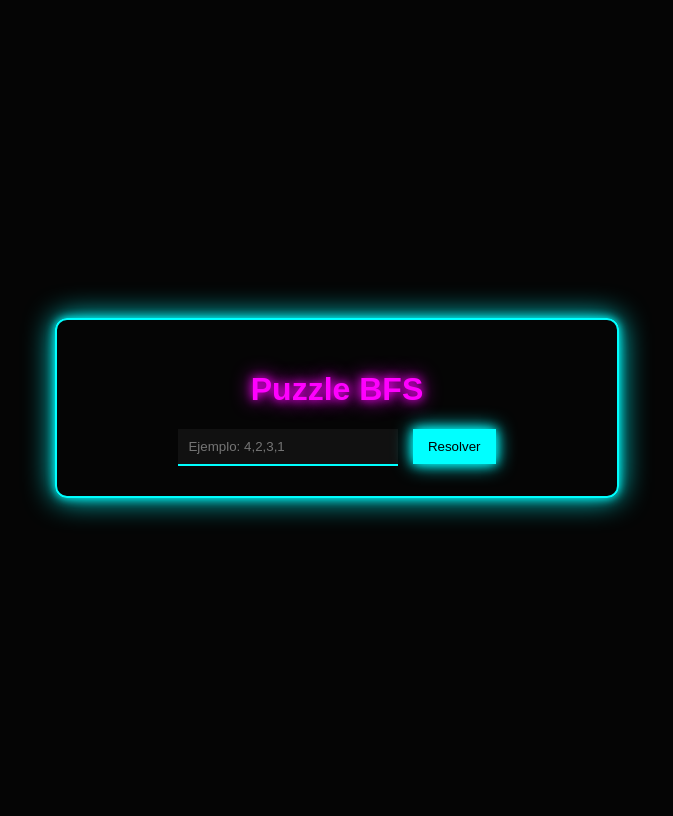
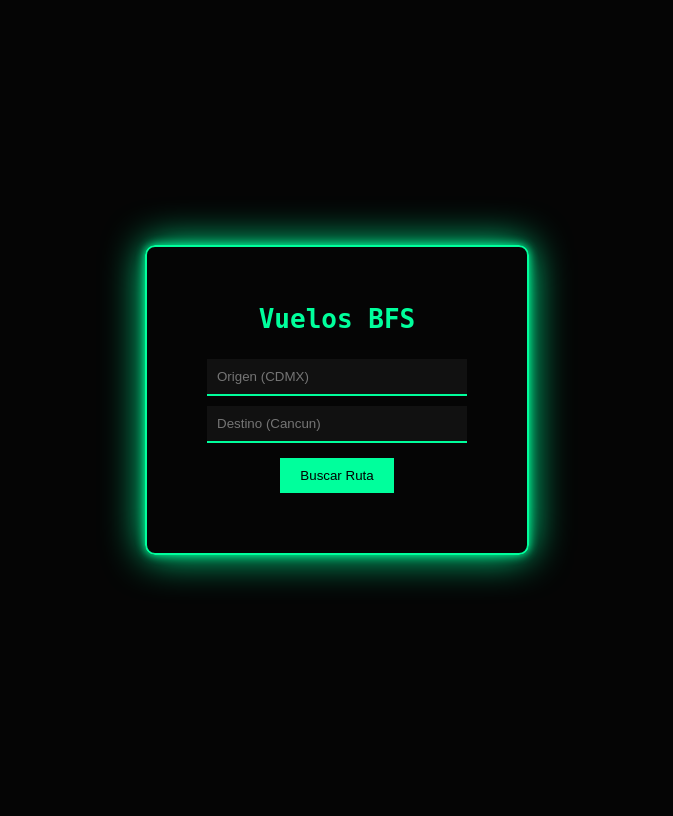
Before and after one commit to Misael10x/puzzle-bfs, a Flask app: page / in a window 1280 px wide. Shown: the whole page, without its empty margins (303-976 px from the left). After the commit the page ends 586 px from the top, so only its background shows below. Run offline with Flask 3, Linux system fonts and the light colour scheme.

Commit message:
vuelos bfs listo

```diff
--- a/app.py
+++ b/app.py
@@ -1,40 +1,79 @@
 from flask import Flask, render_template, request, jsonify
-from bfs import buscar_solucion_BSF
+from collections import deque
 
 app = Flask(__name__)
 
-# Ruta principal (Frontend)
+# Grafo de vuelos
+vuelos = {
+    "JiloYork": ["CDMX", "Hidalgo"],
+    "Hidalgo": ["SLP", "JiloYork", "Monterrey"],
+    "Monterrey": ["CDMX", "Hidalgo"],
+    "QRO": ["SLP"],
+    "SLP": ["Zacatecas", "QRO", "Hidalgo", "CDMX", "Tamaulipas"],
+    "Zacatecas": ["GDL", "SLP"],
+    "Morelos": ["CDMX", "Tamaulipas"],
+    "CDMX":["Monterrey", "Tamaulipas", "Morelos", "JiloYork", "SLP"],
+    "Tamaulipas":["CDMX", "Morelos", "SLP"],
+    "GDL":["Zacatecas"]
+}
+
+# BFS para encontrar ruta
+def bfs_vuelos(inicio, destino):
+
+    cola = deque()
+    cola.append((inicio, [inicio]))
+
+    visitados = set()
+
+    while cola:
+
+        ciudad, ruta = cola.popleft()
+
+        if ciudad == destino:
+            return ruta
+
+        visitados.add(ciudad)
+
+        for vecino in vuelos.get(ciudad, []):
+            if vecino not in visitados:
+                cola.append((vecino, ruta + [vecino]))
+
+    return None
+
+
+# Ruta principal
 @app.route("/")
 def index():
     return render_template("index.html")
 
 
-# API que resuelve el puzzle
-@app.route("/resolver", methods=["POST"])
-def resolver():
+# API de búsqueda
+@app.route("/buscar", methods=["POST"])
+def buscar():
 
-    estado = request.json["estado"]
+    data = request.json
 
-    estado_inicial = list(map(int, estado.split(",")))
-    solucion = [1,2,3,4]
+    if not data:
+        return jsonify({"error": "Datos requeridos"}), 400
 
-    nodo_solucion = buscar_solucion_BSF(estado_inicial, solucion)
+    inicio = data.get("inicio")
+    destino = data.get("destino")
 
-    resultado = []
+    if not inicio or not destino:
+        return jsonify({"error": "Completa origen y destino"}), 400
 
-    if nodo_solucion is not None:
-        nodo = nodo_solucion
+    ruta = bfs_vuelos(inicio, destino)
 
-        while nodo.get_padre() != None:
-            resultado.append(nodo.get_datos())
-            nodo = nodo.get_padre()
+    if not ruta:
+        return jsonify({"error": "No hay ruta disponible"}), 400
 
-        resultado.append(estado_inicial)
-        resultado.reverse()
-
-    return jsonify(resultado)
+    return jsonify({
+        "inicio": inicio,
+        "destino": destino,
+        "ruta": ruta
+    })
 
 
-# Ejecutar local
+# Ejecutar
 if __name__ == "__main__":
     app.run(host="0.0.0.0", port=5000)
--- a/templates/index.html
+++ b/templates/index.html
@@ -1,68 +1,121 @@
 <!DOCTYPE html>
 <html>
 <head>
-<title>Puzzle BFS</title>
-<link rel="stylesheet" href="/static/style.css">
+
+<meta charset="UTF-8">
+<title>Vuelos BFS</title>
+
+<style>
+
+body{
+background:#050505;
+color:#00ff9c;
+font-family:monospace;
+display:flex;
+justify-content:center;
+align-items:center;
+min-height:100vh;
+margin:0;
+}
+
+.container{
+padding:40px;
+border:2px solid #00ff9c;
+border-radius:10px;
+box-shadow:0 0 10px #00ff9c,0 0 40px #00ff9c;
+text-align:center;
+width:300px;
+}
+
+h1{
+margin-bottom:20px;
+}
+
+input{
+padding:10px;
+margin:5px;
+background:#111;
+border:none;
+color:#00ff9c;
+border-bottom:2px solid #00ff9c;
+width:80%;
+}
+
+button{
+padding:10px 20px;
+margin-top:10px;
+background:#00ff9c;
+border:none;
+cursor:pointer;
+}
+
+button:hover{
+background:#00cc7a;
+}
+
+.resultado{
+margin-top:20px;
+}
+
+.ruta{
+margin-top:10px;
+font-size:18px;
+color:#00ffff;
+}
+
+</style>
+
 </head>
 
 <body>
 
 <div class="container">
 
-<h1>Puzzle BFS</h1>
+<h1>Vuelos BFS</h1>
 
-<input id="estado" placeholder="Ejemplo: 4,2,3,1">
+<input id="inicio" type="text" placeholder="Origen (CDMX)">
+<input id="destino" type="text" placeholder="Destino (Cancun)">
 
-<button onclick="resolver()">Resolver</button>
+<button onclick="buscar()">Buscar Ruta</button>
 
-<div id="resultado"></div>
+<div class="resultado" id="resultado"></div>
 
 </div>
 
 <script>
 
-async function resolver(){
+async function buscar(){
 
-let estado = document.getElementById("estado").value
+let inicio = document.getElementById("inicio").value.trim()
+let destino = document.getElementById("destino").value.trim()
 
-let res = await fetch("/resolver",{
+if(!inicio || !destino){
+alert("Completa ambos campos")
+return
+}
+
+let res = await fetch("/buscar",{
 method:"POST",
 headers:{
 "Content-Type":"application/json"
 },
-body:JSON.stringify({estado:estado})
+body:JSON.stringify({inicio:inicio, destino:destino})
 })
 
 let data = await res.json()
 
 let contenedor = document.getElementById("resultado")
-contenedor.innerHTML = ""
 
-data.forEach((paso,i)=>{
+if(data.error){
+contenedor.innerHTML = "<p>"+data.error+"</p>"
+return
+}
 
-let fila = document.createElement("div")
-fila.className="paso"
-
-let titulo = document.createElement("h3")
-titulo.innerText="Paso "+i
-
-fila.appendChild(titulo)
-
-let puzzle = document.createElement("div")
-puzzle.className="puzzle"
-
-paso.forEach(num=>{
-let celda = document.createElement("div")
-celda.className="celda"
-celda.innerText=num
-puzzle.appendChild(celda)
-})
-
-fila.appendChild(puzzle)
-
-contenedor.appendChild(fila)
-
-})
+contenedor.innerHTML = `
+<p><b>Origen:</b> ${data.inicio}</p>
+<p><b>Destino:</b> ${data.destino}</p>
+<div class="ruta">Ruta: ${data.ruta.join(" → ")}</div>
+`
 
 }
 
```
